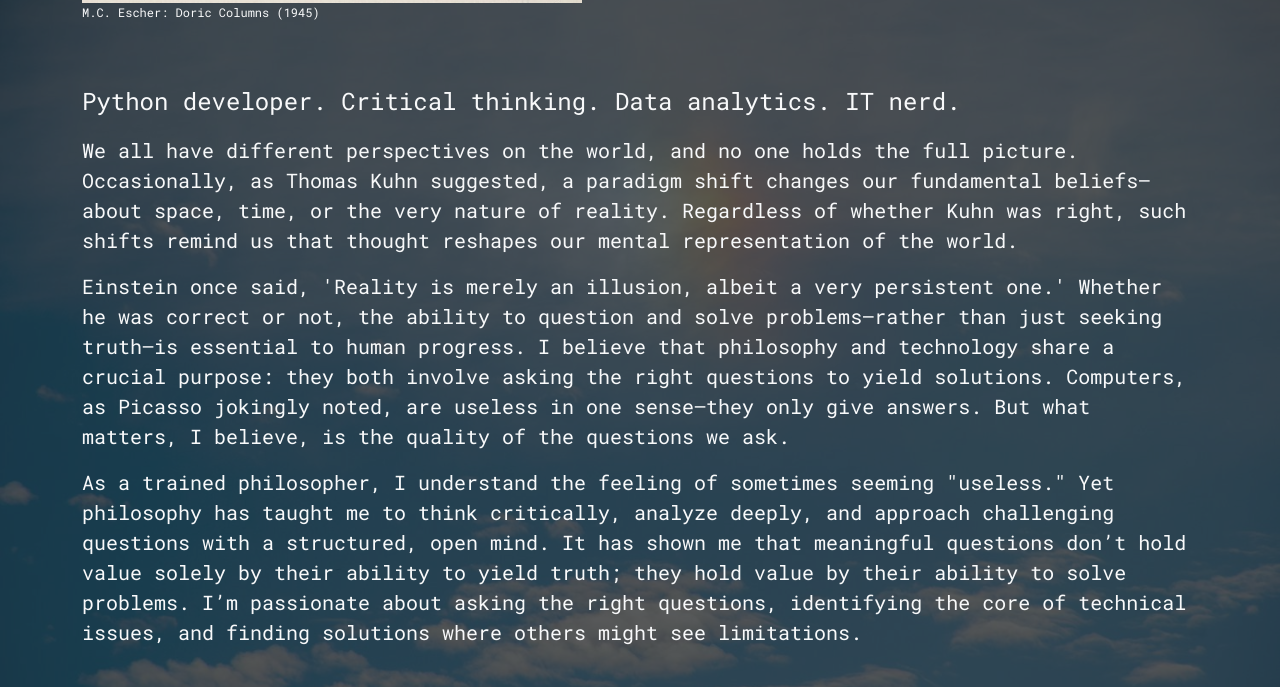
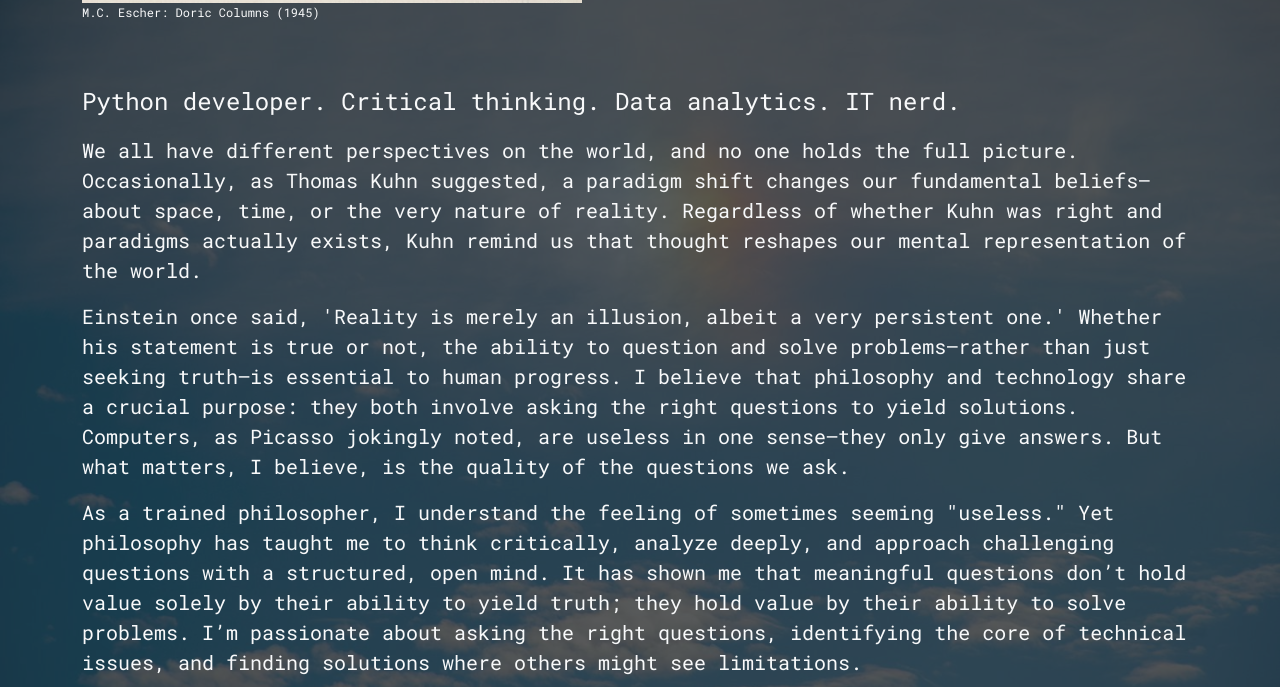
Before and after one commit to buzzgreyday/mringdal-web, a plain HTML site: page index.html in a window 1280 px wide. Shown: the part 862-1549 px from the top of the page. Drawn offline with nearby package versions, Linux system fonts and the light colour scheme; no server answers.

Commit message:
Revised danish CV and introduction text

```diff
--- a/index.html
+++ b/index.html
@@ -169,8 +169,8 @@
             <p style="font-size: 12px;">M.C. Escher: Doric Columns (1945)</p>
             <p>&nbsp;</p>
             <p style="font-size: 24px;">Python developer. Critical thinking. Data analytics. IT nerd.</p>
-            <p>We all have different perspectives on the world, and no one holds the full picture. Occasionally, as Thomas Kuhn suggested, a paradigm shift changes our fundamental beliefs—about space, time, or the very nature of reality. Regardless of whether Kuhn was right, such shifts remind us that thought reshapes our mental representation of the world.</p>
-            <p>Einstein once said, 'Reality is merely an illusion, albeit a very persistent one.' Whether he was correct or not, the ability to question and solve problems—rather than just seeking truth—is essential to human progress. I believe that philosophy and technology share a crucial purpose: they both involve asking the right questions to yield solutions. Computers, as Picasso jokingly noted, are useless in one sense—they only give answers. But what matters, I believe, is the quality of the questions we ask.</p>
+            <p>We all have different perspectives on the world, and no one holds the full picture. Occasionally, as Thomas Kuhn suggested, a paradigm shift changes our fundamental beliefs—about space, time, or the very nature of reality. Regardless of whether Kuhn was right and paradigms actually exists, Kuhn remind us that thought reshapes our mental representation of the world.</p>
+            <p>Einstein once said, 'Reality is merely an illusion, albeit a very persistent one.' Whether his statement is true or not, the ability to question and solve problems—rather than just seeking truth—is essential to human progress. I believe that philosophy and technology share a crucial purpose: they both involve asking the right questions to yield solutions. Computers, as Picasso jokingly noted, are useless in one sense—they only give answers. But what matters, I believe, is the quality of the questions we ask.</p>
             <p>As a trained philosopher, I understand the feeling of sometimes seeming "useless." Yet philosophy has taught me to think critically, analyze deeply, and approach challenging questions with a structured, open mind. It has shown me that meaningful questions don’t hold value solely by their ability to yield truth; they hold value by their ability to solve problems. I’m passionate about asking the right questions, identifying the core of technical issues, and finding solutions where others might see limitations.</p>
             <p>&nbsp;</p>
             <p>
```
Also changed, not shown: 1 other file.
